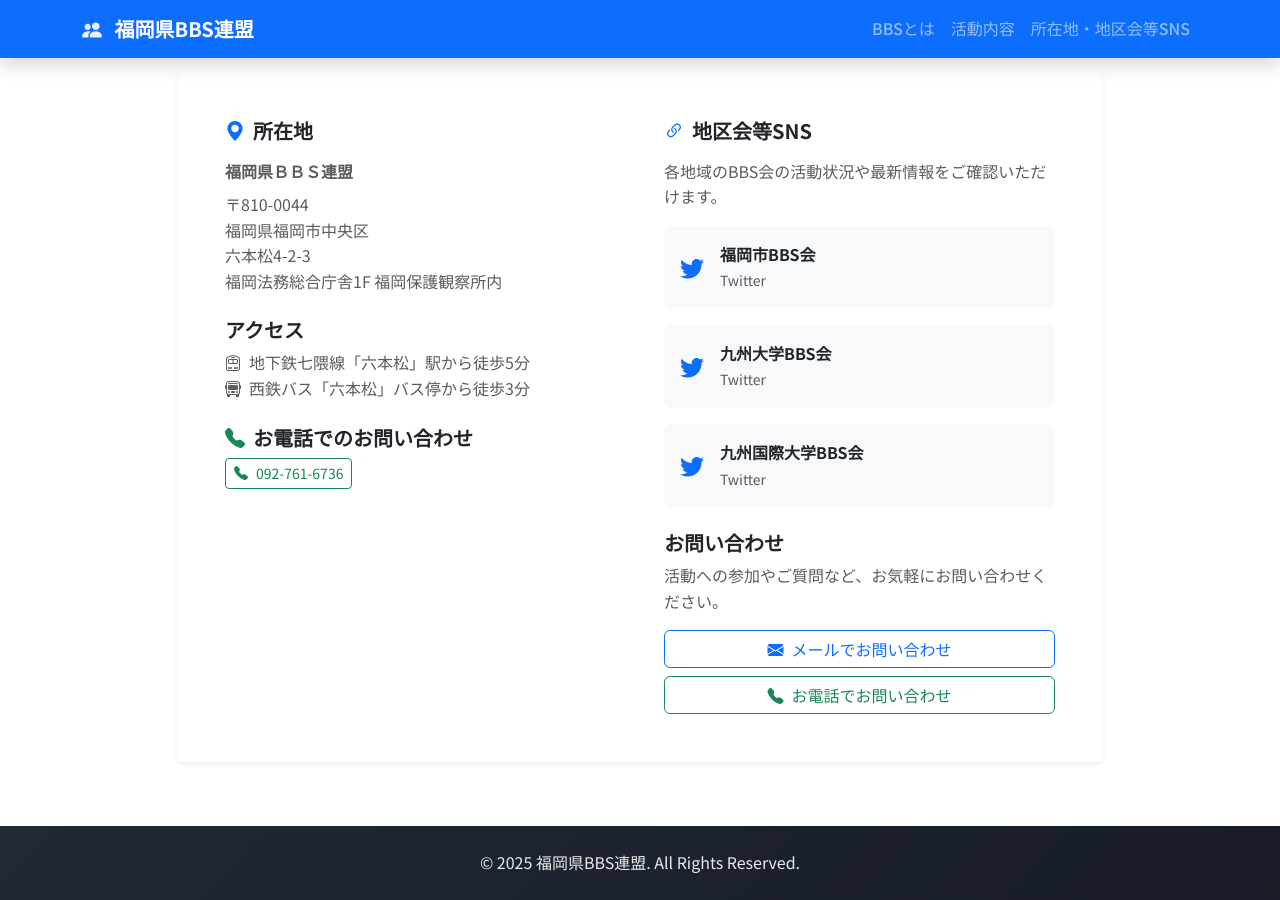
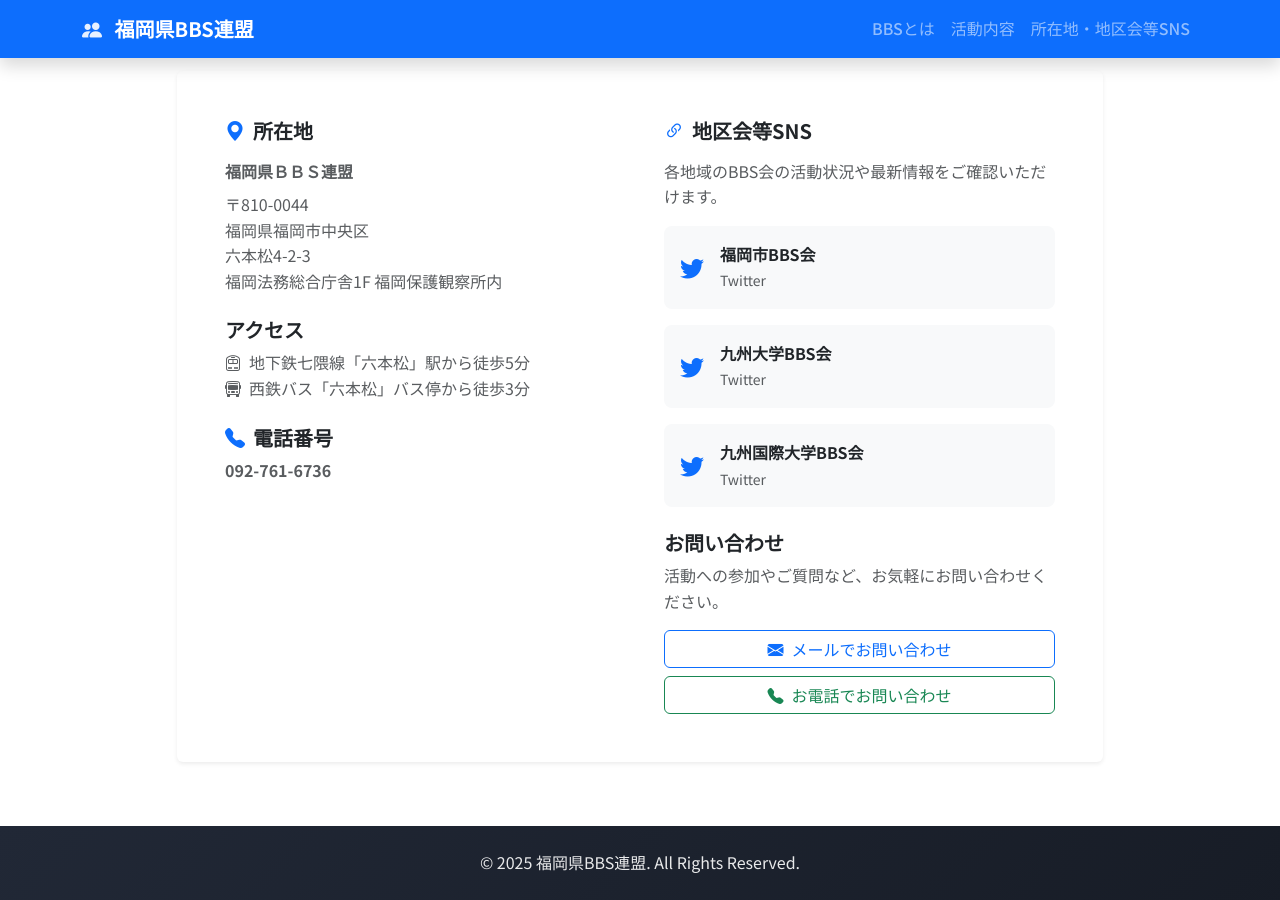
Before and after one commit to fukuokaprefbbs/fukuokaprefbbs.github.io, a Jekyll site: the page built from index.html, in a window 1280 px wide and 900 px high, scrolled down 1893 px. Built offline with Jekyll 4.4.1, drawn with Linux system fonts in a browser that asks for light colours.

Commit message:
Update: 電話番号をプレーンテキストに(コピーしやすいように)

```diff
--- a/_includes/contact.html
+++ b/_includes/contact.html
@@ -38,12 +38,10 @@
 
                                 <div class="mt-4">
                                     <h5 class="fw-semibold mb-2">
-                                        <i class="bi bi-telephone-fill text-success me-2"></i>お電話でのお問い合わせ
+                                        <i class="bi bi-telephone-fill text-primary me-2"></i>電話番号
                                     </h5>
-                                    <div class="d-flex align-items-center">
-                                        <a href="tel:{{ site.data.site.phone }}" class="btn btn-outline-success btn-sm me-3">
-                                            <i class="bi bi-telephone-fill me-2"></i>{{ site.data.site.phone }}
-                                        </a>
+                                    <div class="text-muted">
+                                        <p class="fw-semibold mb-0">{{ site.data.site.phone }}</p>
                                     </div>
                                 </div>
                             </div>
```
